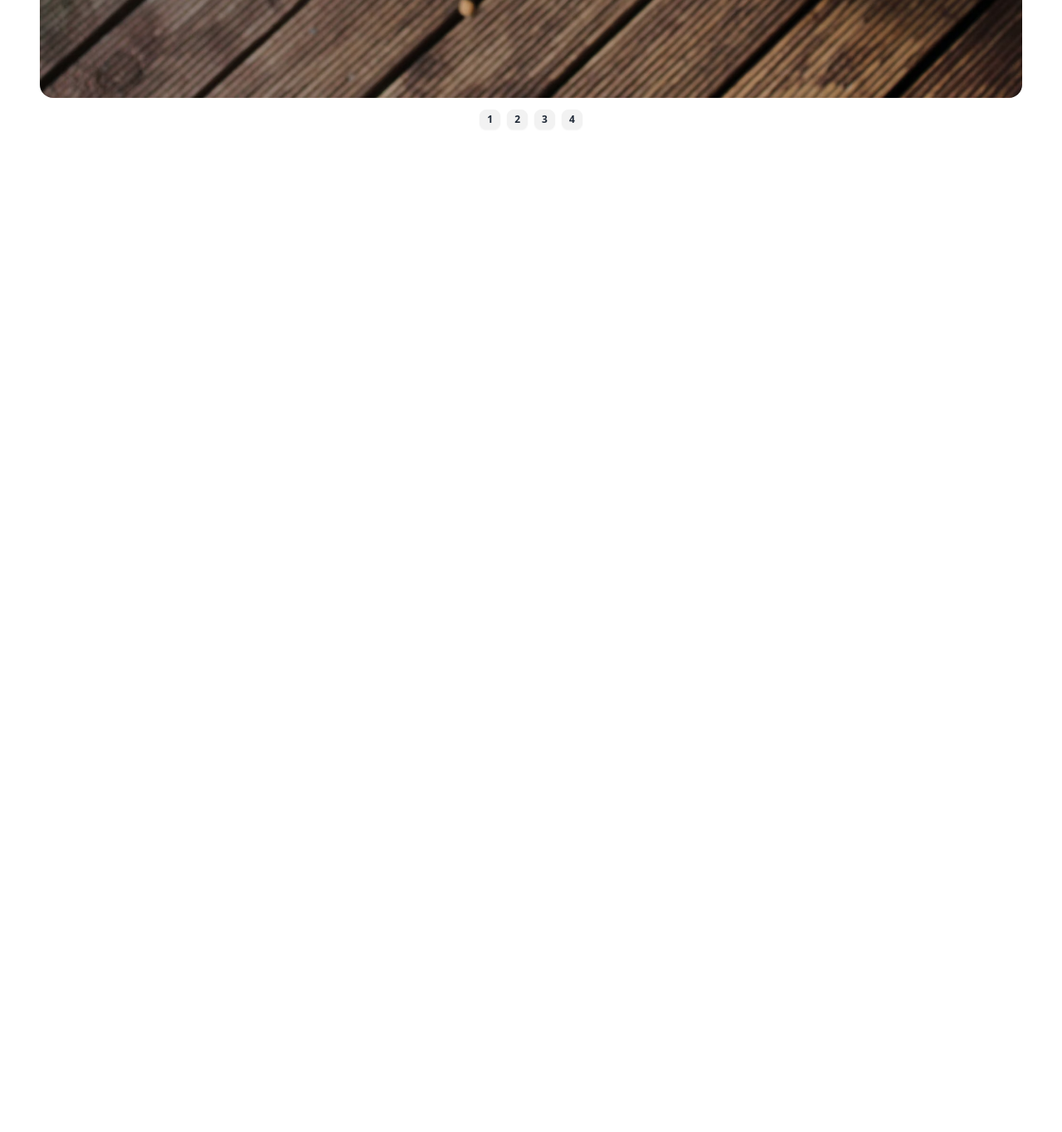
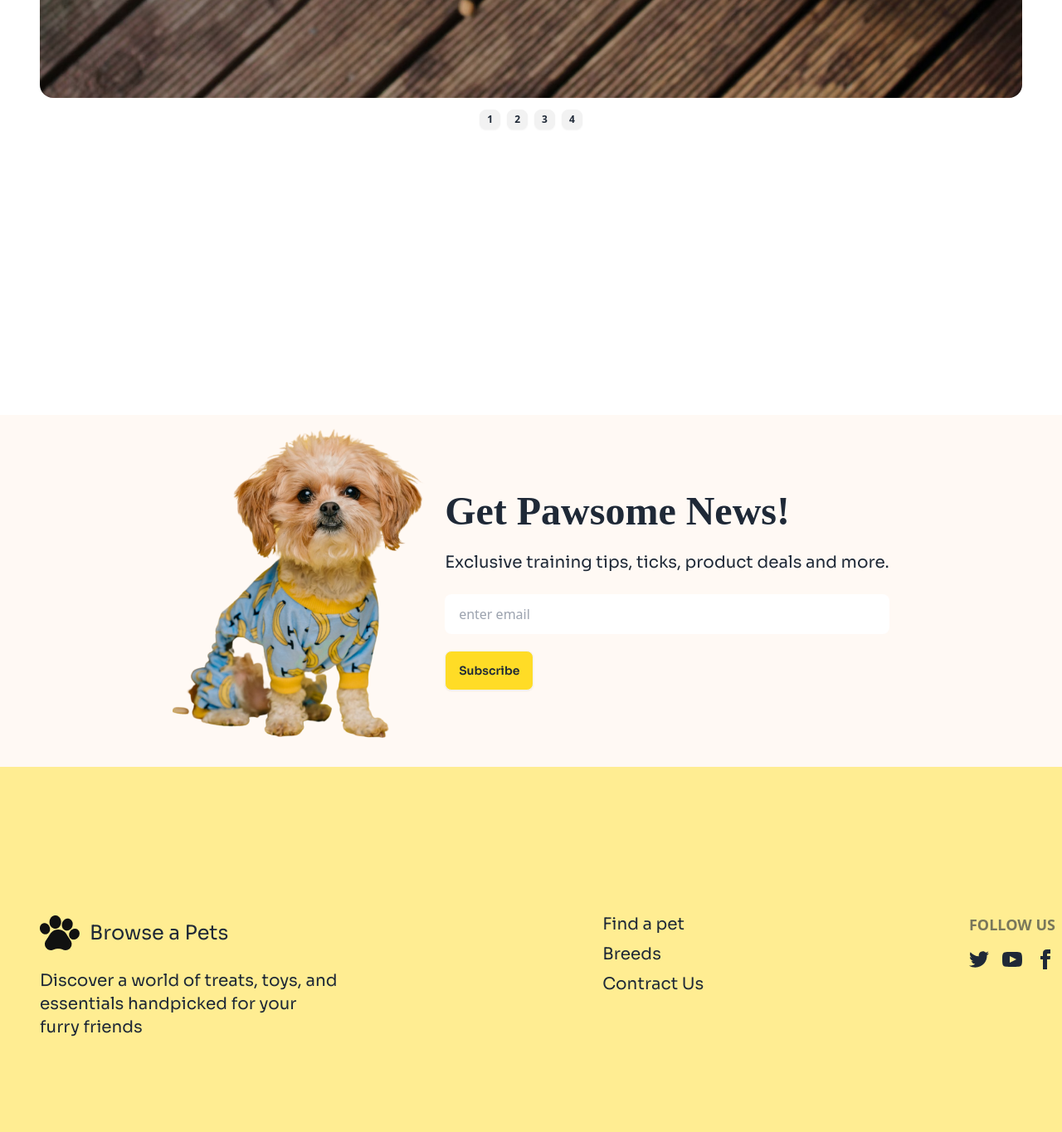
Before and after one commit to aalihasan/Assignment_03_Category_0001, a plain HTML site: page index.html in a window 1280 px wide. Shown: the part 3646-5010 px from the top of the page at 83% size. Before the commit the page ends 3938 px from the top, so only its background shows below. Drawn offline with nearby package versions, Linux system fonts and the light colour scheme; a web font is replaced by a local one.

Commit message:
style the footer section

```diff
--- a/index.html
+++ b/index.html
@@ -377,8 +377,87 @@
 
     </section>
 
+    <!-- get pawsome news section  -->
+    <section class=" relative px-2  max-w-screen-xl mx-auto top-52  bg-[#FFF9F4] lg:px-12">
+      <div class="hero  ">
+        <div class="hero-content flex-col lg:flex-row">
+          <img src="c1-assets/cute-pet-mid.png "
+            class="max-w-sm " />
+          <div>
+            <h1 class="text-5xl font-bold adlam">Get Pawsome News!</h1>
+            <p class="py-6 sora text-xl">
+              Exclusive training tips, ticks, product deals and more.
+            </p>
+            <label class="input flex items-center gap-2 mb-5">
+
+              <input type="email" class="grow " placeholder="enter email" />
+            </label>
+            <button class="btn bg-[#FFDC26] sora" ">Subscribe</button>
+          </div>
+        </div>
+      </div>
+
+    </section>
+
 
   </main>
+
+  <footer class="bg-[#FFDC2680]">
+
+    <!-- footer section  -->
+     <section class=" relative px-2 max-w-screen-xl mx-auto">
+    <footer class="footer pl-10 lg:flex justify-between pt-96 pb-28">
+      <div class="space-y-3">
+        <div class="flex justify-center items-center">
+          <div >
+            <img src="c1-assets/logo-footer.png" alt="logo footer">
+          </div>
+          <div>
+            <h2 class="sora text-2xl ml-3">Browse a Pets</h2>
+          </div>
+
+
+        </div>
+        <p class="sora text-xl text-justify">Discover a world of treats, toys, and <br>essentials handpicked for your <br> furry friends</p>
+      </div>
+      <nav class="sora text-xl">
+
+        <a class="link link-hover ">Find a pet</a>
+        <a class="link link-hover">Breeds</a>
+        <a class="link link-hover">Contract Us</a>
+
+      </nav>
+      <nav>
+        <h6 class="footer-title text-lg">Follow Us</h6>
+        <div class="grid grid-flow-col gap-4">
+          <a>
+            <svg xmlns="http://www.w3.org/2000/svg" width="24" height="24" viewBox="0 0 24 24" class="fill-current">
+              <path
+                d="M24 4.557c-.883.392-1.832.656-2.828.775 1.017-.609 1.798-1.574 2.165-2.724-.951.564-2.005.974-3.127 1.195-.897-.957-2.178-1.555-3.594-1.555-3.179 0-5.515 2.966-4.797 6.045-4.091-.205-7.719-2.165-10.148-5.144-1.29 2.213-.669 5.108 1.523 6.574-.806-.026-1.566-.247-2.229-.616-.054 2.281 1.581 4.415 3.949 4.89-.693.188-1.452.232-2.224.084.626 1.956 2.444 3.379 4.6 3.419-2.07 1.623-4.678 2.348-7.29 2.04 2.179 1.397 4.768 2.212 7.548 2.212 9.142 0 14.307-7.721 13.995-14.646.962-.695 1.797-1.562 2.457-2.549z">
+              </path>
+            </svg>
+          </a>
+          <a>
+            <svg xmlns="http://www.w3.org/2000/svg" width="24" height="24" viewBox="0 0 24 24" class="fill-current">
+              <path
+                d="M19.615 3.184c-3.604-.246-11.631-.245-15.23 0-3.897.266-4.356 2.62-4.385 8.816.029 6.185.484 8.549 4.385 8.816 3.6.245 11.626.246 15.23 0 3.897-.266 4.356-2.62 4.385-8.816-.029-6.185-.484-8.549-4.385-8.816zm-10.615 12.816v-8l8 3.993-8 4.007z">
+              </path>
+            </svg>
+          </a>
+          <a>
+            <svg xmlns="http://www.w3.org/2000/svg" width="24" height="24" viewBox="0 0 24 24" class="fill-current">
+              <path
+                d="M9 8h-3v4h3v12h5v-12h3.642l.358-4h-4v-1.667c0-.955.192-1.333 1.115-1.333h2.885v-5h-3.808c-3.596 0-5.192 1.583-5.192 4.615v3.385z">
+              </path>
+            </svg>
+          </a>
+        </div>
+      </nav>
+    </footer>
+
+     </section>
+
+  </footer>
 
 
 </body>
```
